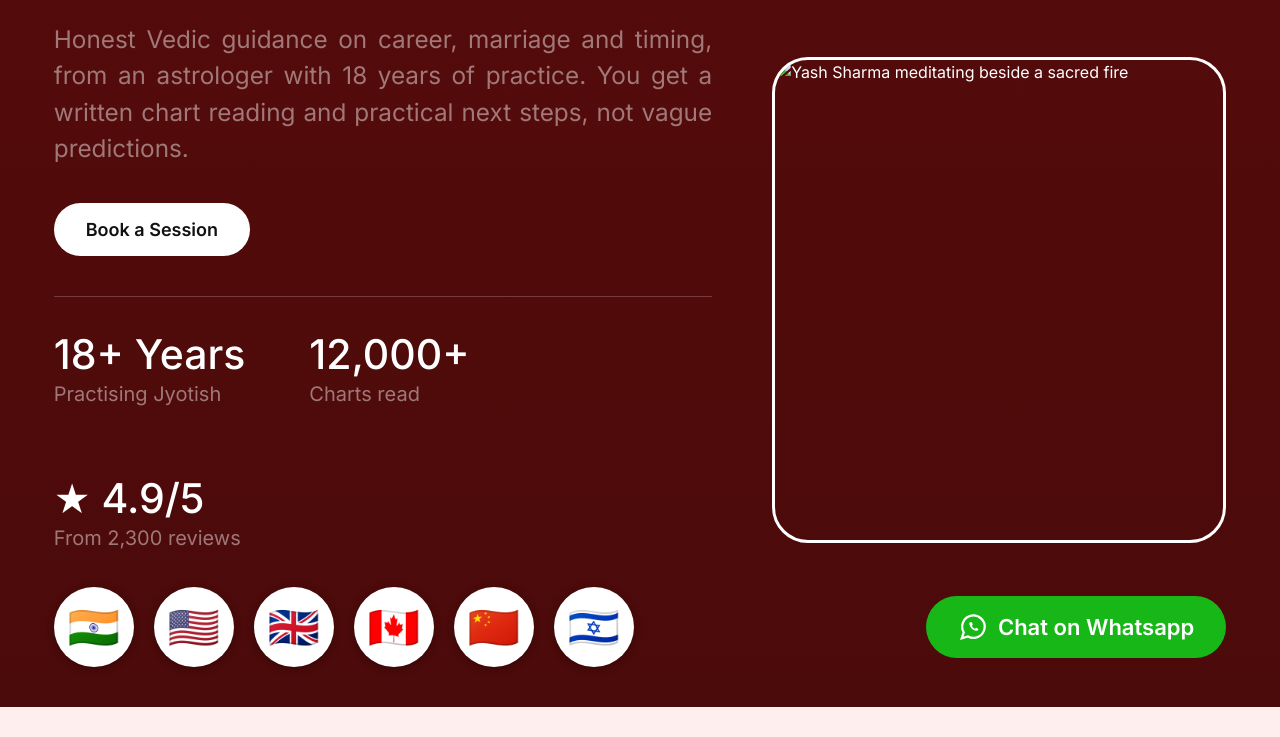
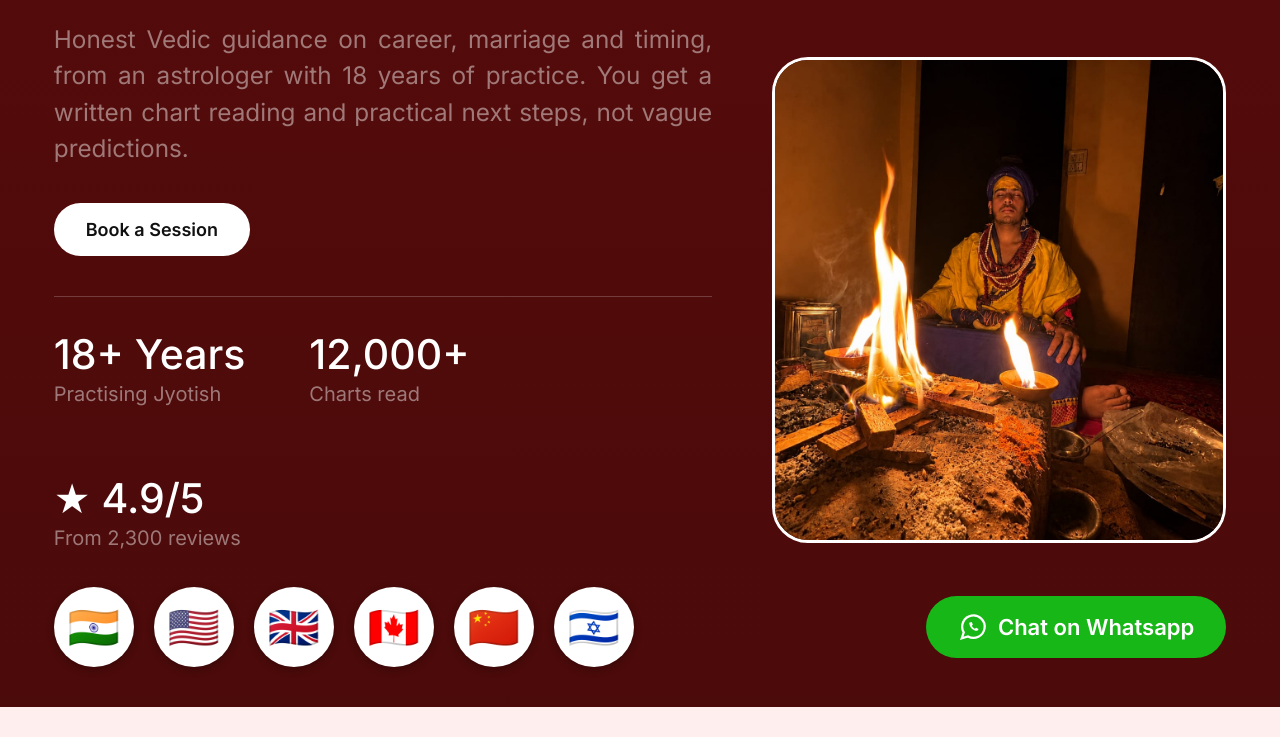
Before and after one commit to EcomElite-Devs/Astro-Web, a plain HTML site: page index.html in a window 1280 px wide. Shown: the part 572-1309 px from the top of the page. Drawn offline with Linux system fonts and the light colour scheme; the site is published under a folder, as on GitHub Pages, so addresses that start at the root find nothing.

Commit message:
index.html

```diff
--- a/index.html
+++ b/index.html
@@ -202,7 +202,7 @@ footer .legal{font-size:20px;margin:0}
         <div><b>★ 4.9/5</b><span>From 2,300 reviews</span></div>
       </div>
     </div>
-    <div class="hero-photo"><img src="/assets/hero1.jpg" alt="Yash Sharma meditating beside a sacred fire"></div>
+    <div class="hero-photo"><img src="assets/hero1.jpg" alt="Yash Sharma meditating beside a sacred fire"></div>
   </div>
   <div class="hero-foot">
     <div class="flags" aria-label="Clients in India, USA, UK, Canada, China and Israel"><span>🇮🇳</span><span>🇺🇸</span><span>🇬🇧</span><span>🇨🇦</span><span>🇨🇳</span><span>🇮🇱</span></div>
```
